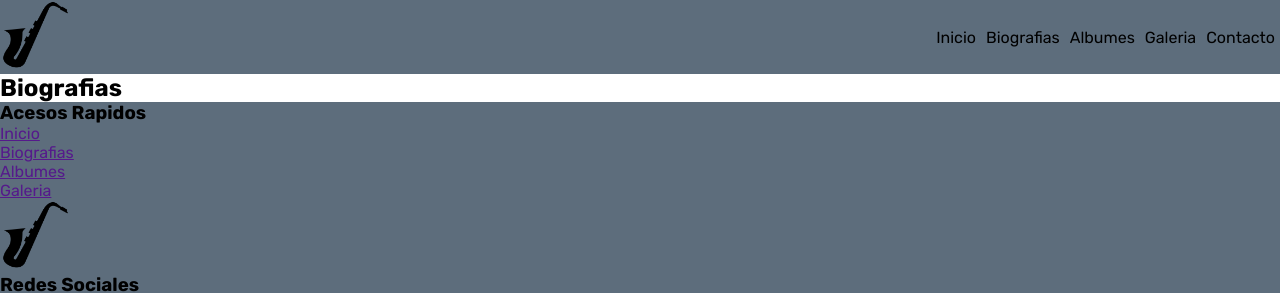
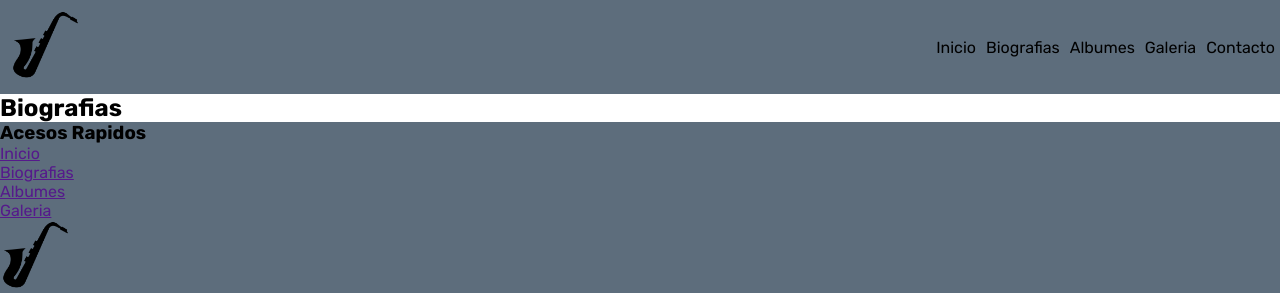
Before and after one commit to Mauus1/Mauricio-Cabrera, a plain HTML site: page pages/biografias.html in a window 1280 px wide. Shown: the top 293 px of the page. Drawn offline with Linux system fonts and the light colour scheme.

Commit message:
Arreglo header

```diff
--- a/pages/biografias.html
+++ b/pages/biografias.html
@@ -9,7 +9,7 @@
 <body>
     <header> <!--Encabezado-->
         <div>
-            <img src="../assets/Saxofon.png" alt="logo">
+            <img src="../assets/Saxofon.png" alt="logo" class="logo">
         </div>
         <nav class="menu">
             <ul>
```
